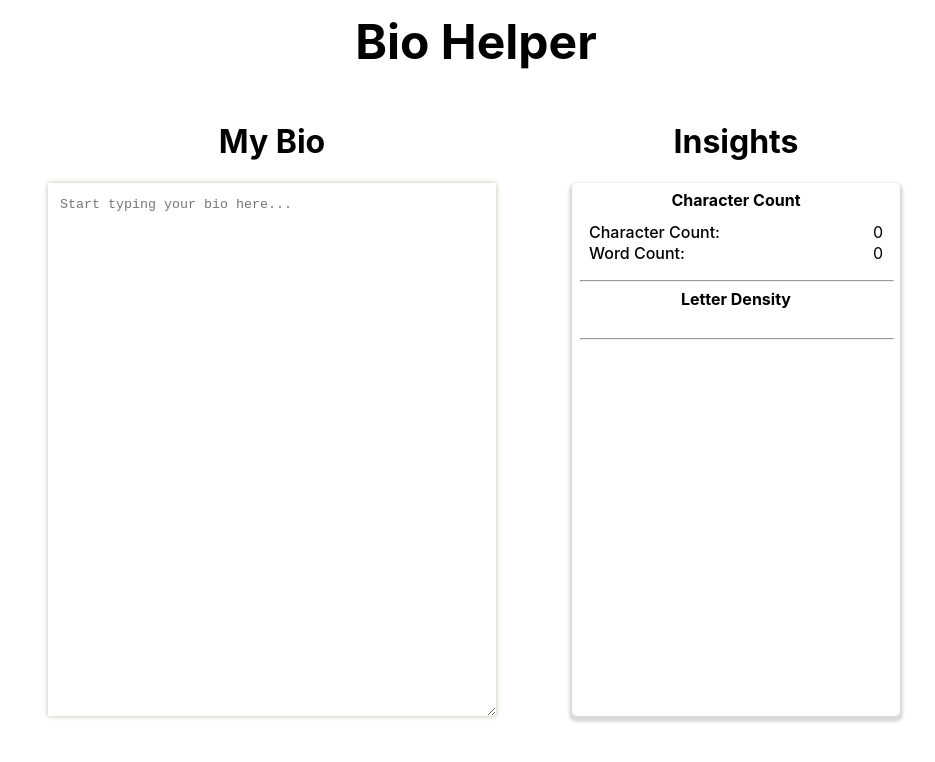
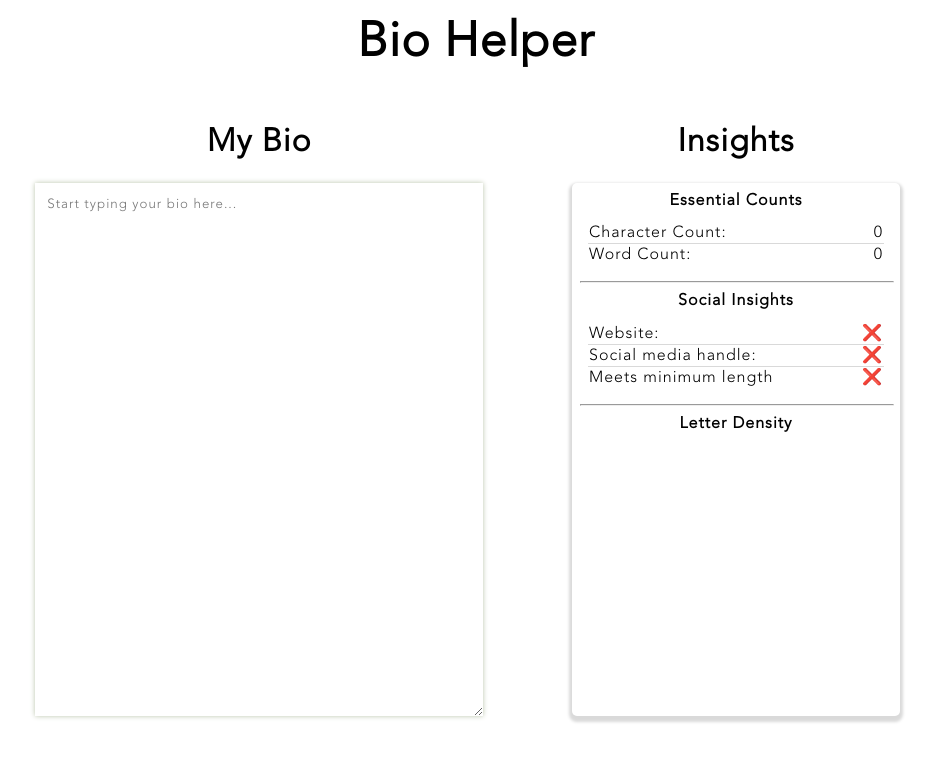
Before and after one commit to DruSerkes/bio-helper, a React (Create React App) app: page / in a window 1280 px wide. Shown: the top 762 px of the page, without its empty margins (164-1099 px from the left). Built offline with nearby package versions, Linux system fonts and the light colour scheme.

Commit message:
refactor social insights, insight styles, add font

```diff
--- a/src/App.css
+++ b/src/App.css
@@ -1,7 +1,14 @@
+@font-face {
+  font-family: 'Avenir light';
+  src: url('./Avenir\ Light.ttf');
+}
+
 .App {
   align-items: center;
   display: flex;
+  font-family: 'Avenir light';
   flex-direction: column;
+  letter-spacing: 1px;
   min-height: 100vh;
   height: 100%;
   justify-content: flex-start;
@@ -51,7 +58,8 @@ h3 {
 }
 
 .CounterTable,
-.LetterDensityTable {
+.LetterDensityTable,
+.SocialMediaTable {
   align-items: flex-start;
   border-radius: 5px;
   display: flex;
@@ -62,18 +70,24 @@ h3 {
   width: 100%;
 }
 
-.SocialMediaTable {
+/* .SocialMediaTable {
   font-size: 0.75rem;
   margin: 0;
   padding: 0;
   position: relative;
-}
+  width: 100%;
+} */
 
-.SocialMediaTable > tr > td > small {
+/* .SocialMediaTable > tr {
+  display: flex;
+  justify-content: space-between;
+} */
+
+/* .SocialMediaTable > tr > td > small {
   margin: 0;
   padding: 0;
   position: absolute;
-}
+} */
 
 label {
   font-size: 2rem;
@@ -84,7 +98,9 @@ label {
 textarea {
   border: none;
   box-shadow: 0 0 5px #bac4ab;
+  font-family: 'Avenir light', 'Courier New', Courier, monospace;
   height: 100%;
+  letter-spacing: 1px;
   line-height: 1.2rem;
   margin: 1rem 0;
   min-width: 400px;
@@ -106,8 +122,13 @@ tbody {
 }
 
 tr {
+  border-top: 1px solid rgba(0, 0, 0, 0.15);
   display: flex;
   justify-content: space-between;
+}
+
+tr:first-child {
+  border-top: none;
 }
 
 tr > td:first-child {
--- a/src/App.tsx
+++ b/src/App.tsx
@@ -20,8 +20,13 @@ export const App: React.FC = () => {
     <div className="App">
       <h1>Bio Helper</h1>
       <main>
-        <UserInput input={bio} setInput={setBio} />
-        <Insights bio={bio} />
+        <div className="Left">
+          <UserInput input={bio} setInput={setBio} />
+
+        </div>
+        <div className="Right">
+          <Insights bio={bio} />
+        </div>
       </main>
 
     </div>
--- a/src/components/Insights.tsx
+++ b/src/components/Insights.tsx
@@ -13,16 +13,18 @@ export const Insights: React.FC<InsightsProps> = ({ bio }) => {
     <div className="Insights">
       <h3>Insights</h3>
       <article>
-        <h4>Character Count</h4>
+        <h4>Essential Counts</h4>
         <CounterTable bio={bio} />
+
+        <hr />
+
+        <h4>Social Insights</h4>
+        <SocialMediaTable bio={bio} minLength={40} />
 
         <hr />
 
         <h4>Letter Density</h4>
         <LetterDensityTable bio={bio} />
-
-        <hr />
-        <SocialMediaTable bio={bio} minLength={40} />
       </article>
     </div>
   )
--- a/src/components/SocialMediaTable.tsx
+++ b/src/components/SocialMediaTable.tsx
@@ -8,20 +8,38 @@ interface SocialMediaTableProps {
 export const SocialMediaTable: React.FC<SocialMediaTableProps> = ({ bio, minLength }) => {
   const isMinimumLength = bio.length > minLength;
   const socialMediaHandleRegex = new RegExp(/@\w+/i);
+  const websiteRegex = new RegExp(/[-a-zA-Z0-9@:%._+~#=]{1,256}\.[a-zA-Z0-9()]{1,6}\b([-a-zA-Z0-9()@:%_+.~#?&//=]*)/i);
   const containsHandle = socialMediaHandleRegex.test(bio);
+  const containsWebsite = websiteRegex.test(bio);
   return (
     <table className="SocialMediaTable">
-      {isMinimumLength && <tbody>
-        {!containsHandle && (
-          <tr>
-            <td>
-              <small>
-                Don't forget your social media handle!
-              </small>
-            </td>
-          </tr>
-        )}
-      </tbody>}
+      <tbody>
+        <tr>
+          <td>
+            Website:
+          </td>
+          <td>
+            {containsWebsite ? '✅' : '❌'}
+          </td>
+        </tr>
+        <tr>
+          <td>
+            Social media handle:
+          </td>
+          <td>
+            {containsHandle ? '✅' : '❌'}
+          </td>
+        </tr>
+        <tr>
+          <td>
+            Meets minimum length
+          </td>
+          <td>
+            {isMinimumLength ? '✅' : '❌'}
+          </td>
+        </tr>
+      </tbody>
+      {/* } */}
     </table>
   )
 };
```
Also changed, not shown: src/Avenir Light.ttf (added).
